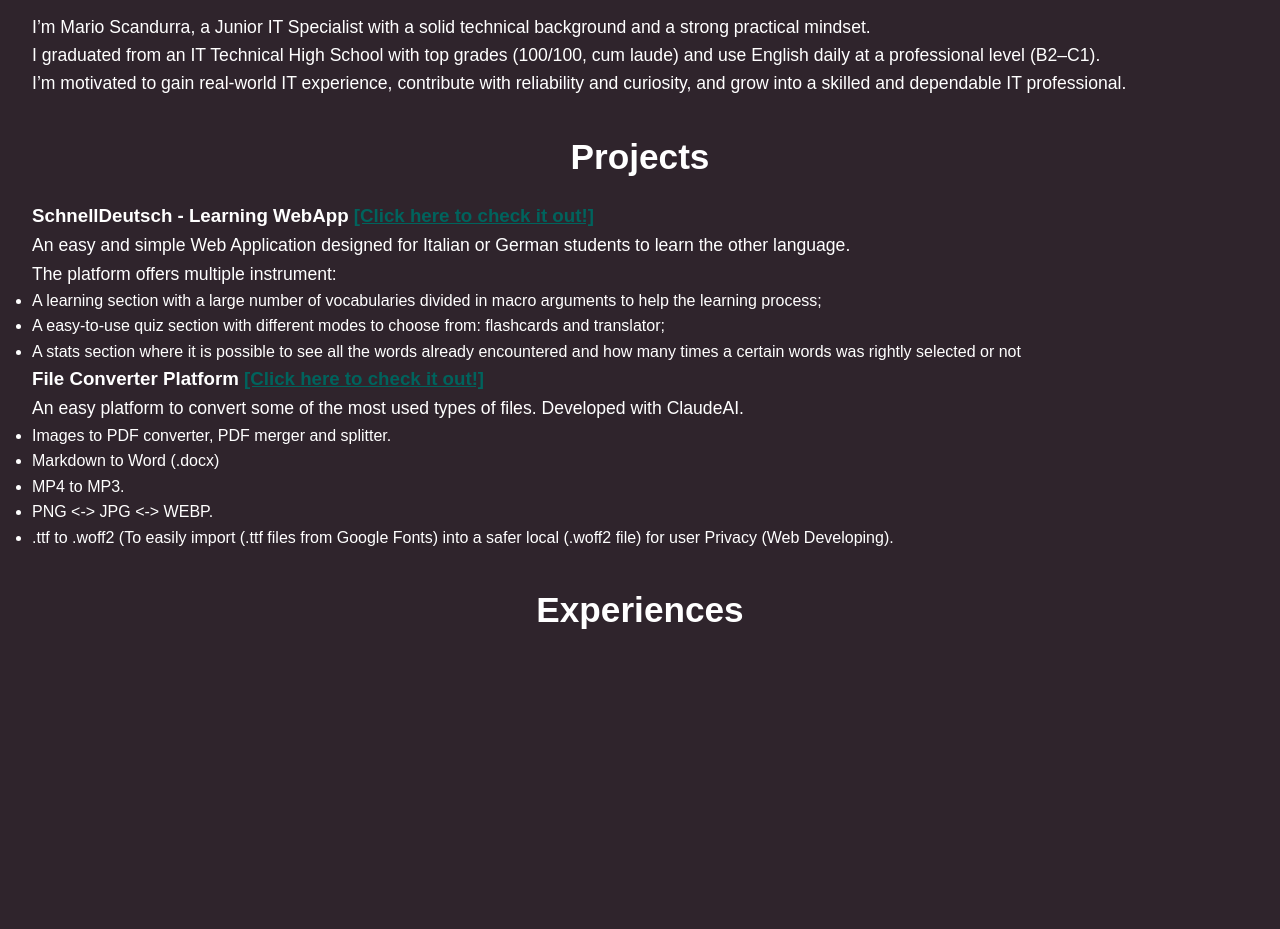
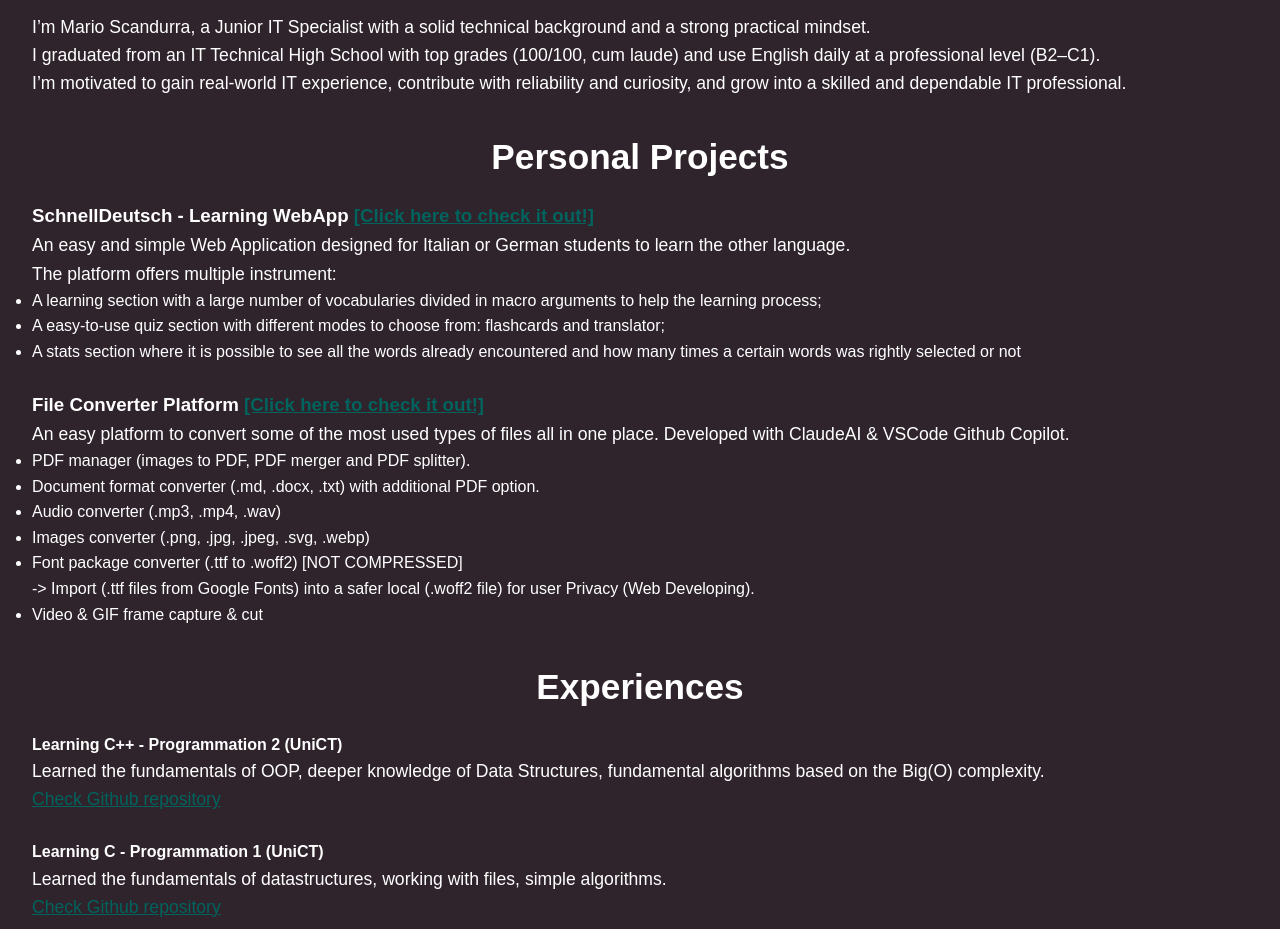
Before and after one commit to MarioScan/Learning, a plain HTML site: page Web&Databases/Website/index.html in a window 1280 px wide. Shown: the part 882-1811 px from the top of the page. Drawn offline with Linux system fonts and the light colour scheme.

Commit message:
Revise portfolio content and structure in index.html
Updated the portfolio page with new project details and improved content structure.

```diff
--- a/Web&Databases/Website/index.html
+++ b/Web&Databases/Website/index.html
@@ -43,7 +43,7 @@
   </section>
 
   <section class="projects" id="projects">
-    <h2>Projects</h2>
+    <h2>Personal Projects</h2>
     <h3>SchnellDeutsch - Learning WebApp <a href="projects/SchnellDeutsch_v1/index.html">[Click here to check it out!]</a></h3>
     <p>An easy and simple Web Application designed for Italian or German students to learn the other language. <br>
       The platform offers multiple instrument:</p>
@@ -52,15 +52,16 @@
       <li>A easy-to-use quiz section with different modes to choose from: flashcards and translator;</li>
       <li>A stats section where it is possible to see all the words already encountered and how many times a certain words was rightly selected or not</li>
     </ul>
-
+    <br>
         <h3>File Converter Platform <a href="projects/FileConverter/index.html">[Click here to check it out!]</a></h3>
-    <p>An easy platform to convert some of the most used types of files. Developed with ClaudeAI.</p>
+    <p>An easy platform to convert some of the most used types of files all in one place. Developed with ClaudeAI & VSCode Github Copilot.</p>
     <ul>
-      <li>Images to PDF converter, PDF merger and splitter.</li>
-      <li>Markdown to Word (.docx)</li>
-      <li>MP4 to MP3.</li>
-      <li>PNG <-> JPG <-> WEBP.</li>
-      <li>.ttf to .woff2 (To easily import (.ttf files from Google Fonts) into a safer local (.woff2 file) for user Privacy (Web Developing).</li>
+      <li> PDF manager (images to PDF, PDF merger and PDF splitter).</li>
+      <li>Document format converter (.md, .docx, .txt) with additional PDF option.</li>
+      <li>Audio converter (.mp3, .mp4, .wav)</li>
+      <li>Images converter (.png, .jpg, .jpeg, .svg, .webp)</li>
+      <li>Font package converter (.ttf to .woff2) [NOT COMPRESSED]<br>-> Import (.ttf files from Google Fonts) into a safer local (.woff2 file) for user Privacy (Web Developing).</li>
+      <li>Video & GIF frame capture & cut</li>
     </ul>
 
   </section>
```
